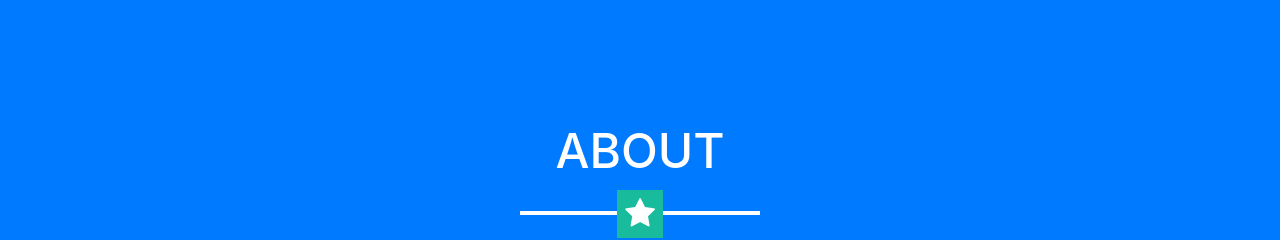
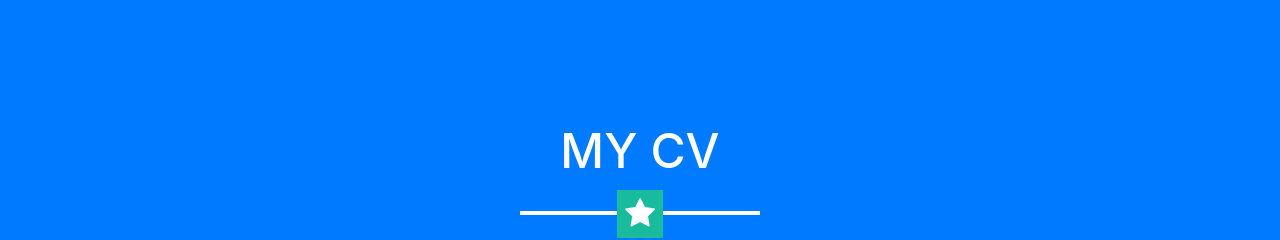
Before and after one commit to asifadam1/asifadam1.github.io, a website with bundled scripts: page index.html in a window 1280 px wide. Shown: the part 2220-2460 px from the top of the page. Built offline with nearby package versions, Linux system fonts and the light colour scheme.

Commit message:
Update index.html

```diff
--- a/index.html
+++ b/index.html
@@ -159,9 +159,9 @@
     </section>
 
         <!-- New CV Section -->
-    <section class="bg-primary text-white mb-0" id="about">
+    <section class="bg-primary text-white mb-0" id="CV">
       <div class="container">
-        <h2 class="text-center text-uppercase text-white">About</h2>
+        <h2 class="text-center text-uppercase text-white">My CV</h2>
         <hr class="star-light mb-5">
         <div class="row">
           <div class="col-lg-4 ml-auto">
```
